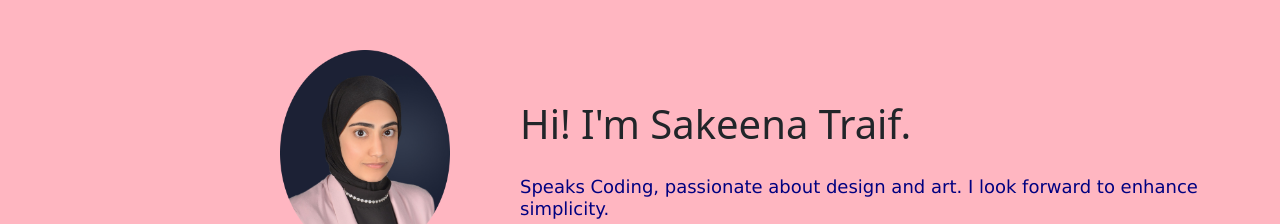
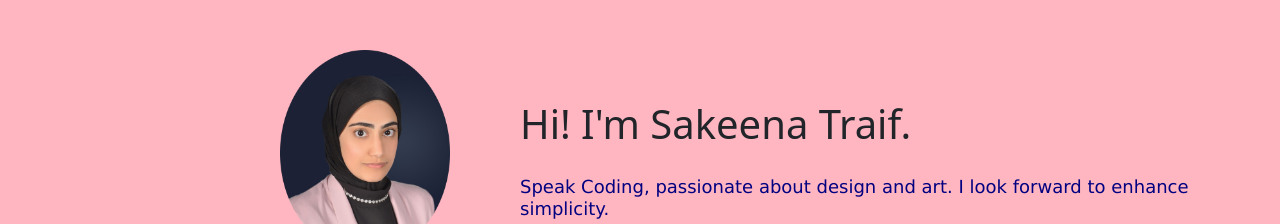
Before and after one commit to SakeenaTraif/MY-Portfolio, a plain HTML site: page index.html in a window 1280 px wide. Shown: the top 224 px of the page. Drawn offline with nearby package versions, Linux system fonts and the light colour scheme.

Commit message:
Portfolio Updated

```diff
--- a/index.html
+++ b/index.html
@@ -9,7 +9,7 @@
     <div class="header">
     <img src="./images/Portfolio.png" alt="Personal Picture"  class="rounded float-start myPicture";/>
     <h1 class="vision">Hi! I'm Sakeena Traif.</h1>
-    <h4>Speaks Coding, passionate about design and art. I look forward to enhance simplicity.</h4>
+    <h4>Speak Coding, passionate about design and art. I look forward to enhance simplicity.</h4>
 
     <nav class="navbar navbar-expand-lg navbar-dark nav">
       <ul class="navbar-nav">
```
Also changed, not shown: meetMe.html (+1 -1 lines), myWork.html (+1 -1 lines).
